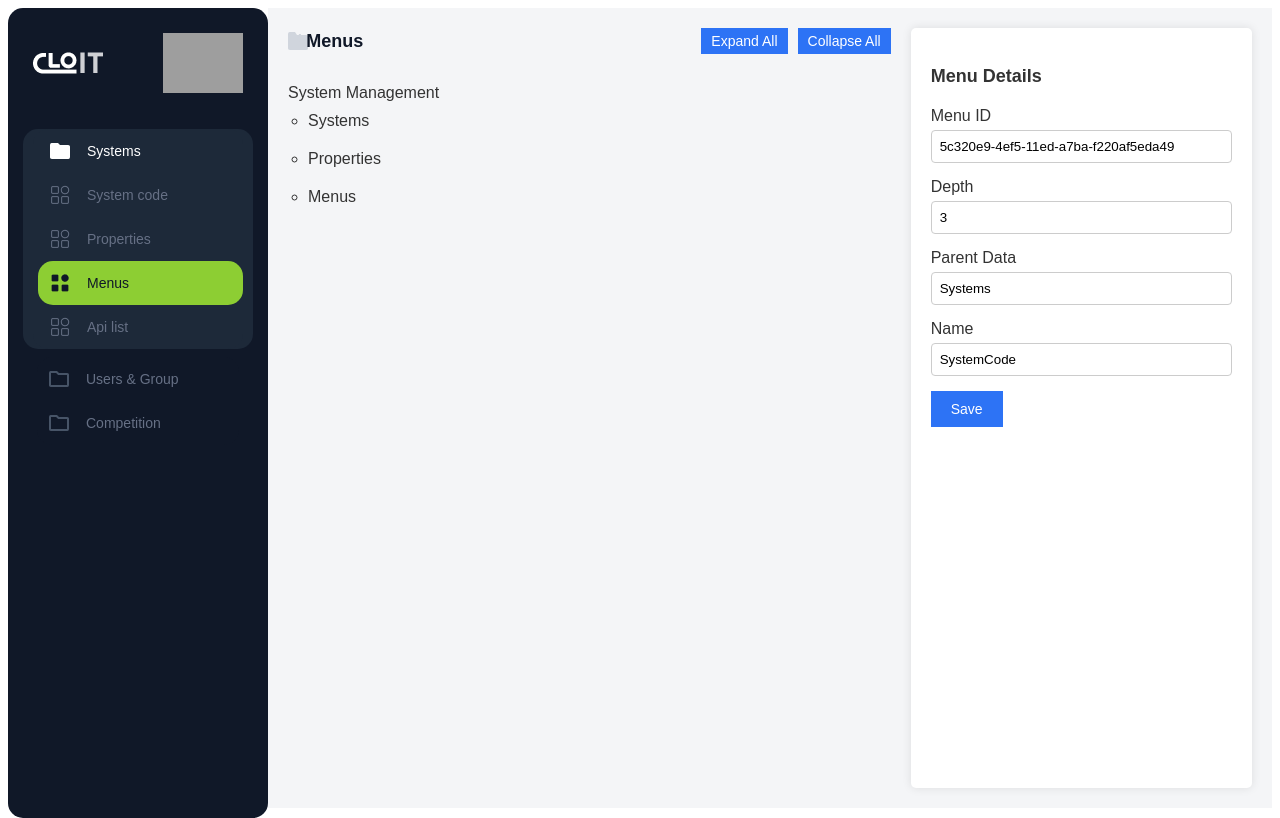
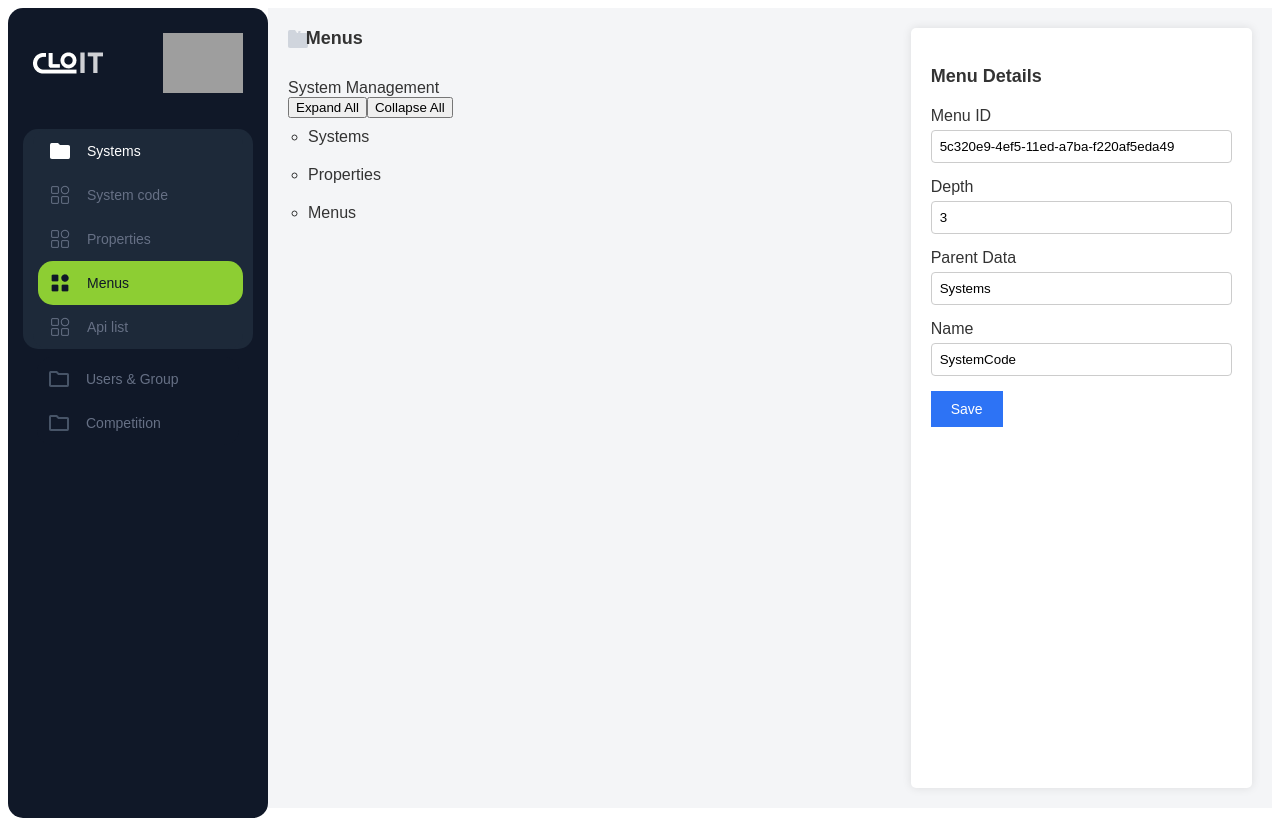
Before and after one commit to Laurence542/fullstack-menu-management, a Vue app in the folder frontend/: page / in a window 1280 px wide. Built offline with nearby package versions, Linux system fonts and the light colour scheme; grey boxes are pictures that could not be loaded.

Commit message:
added hover menu section

```diff
--- a/frontend/src/components/MenuList.vue
+++ b/frontend/src/components/MenuList.vue
@@ -74,19 +74,18 @@
       <div class="menu-list">
        <div class="header">
           <img src="/images/Icon.png" alt="Folder Icon" class="icon" />
-          <h2><span class="slash-text">/</span>  Menus</h2>
+          <h2><span class="slash-text">/</span> Menus</h2>
           <div class="buttons">
+
+          </div>
+        </div>
+        <ul class="menu-tree">
+          <li>
+            <span @click="toggleMenu">System Management</span>
+             <div class="buttons">
             <button @click="expandAll">Expand All</button>
             <button @click="collapseAll">Collapse All</button>
           </div>
-        </div>
-
-
-
-        <ul class="menu-tree">
-
-          <li>
-            <span @click="toggleMenu">System Management</span>
             <ul v-show="isMenuVisible">
               <li>Systems</li>
               <li>Properties</li>
@@ -301,12 +300,12 @@ export default {
 }
 
 .header .icon {
-  margin-right: -350px; /* Add 5px space between the icon and the h2 */
+  margin-right: -540px; /* Add 5px space between the icon and the h2 */
 }
 
 .header h2 {
   font-size: 18px;
-  color: #101828;
+  color: #333;
   margin: 0; /* Remove default margin to ensure proper alignment */
 }
 
```
